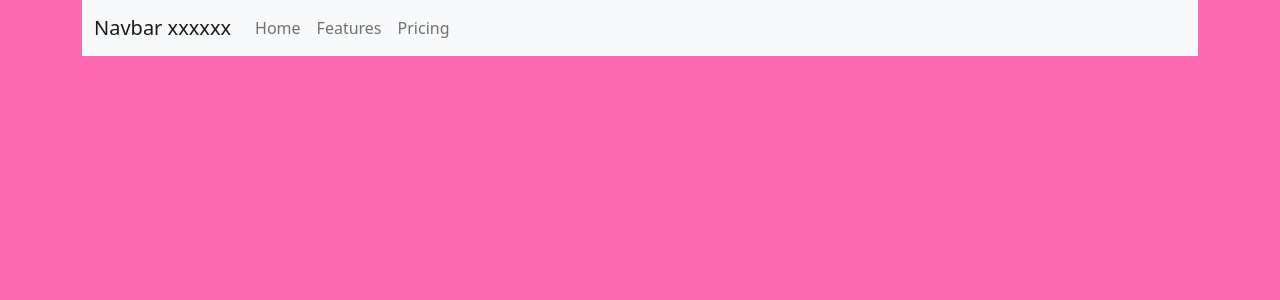
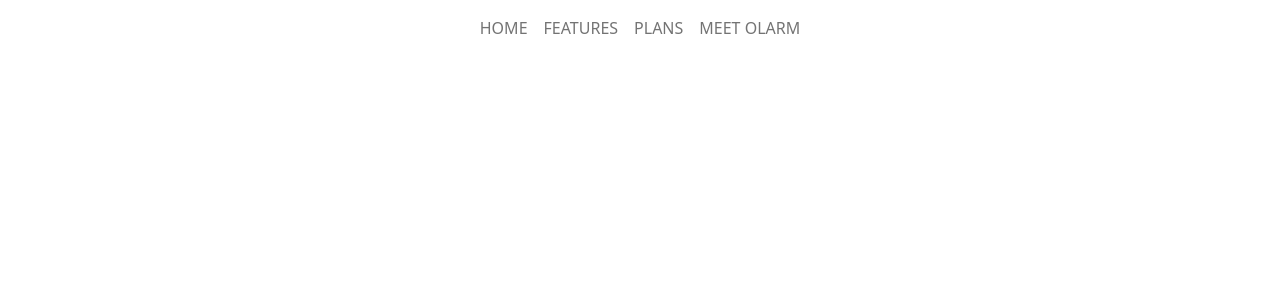
Before and after one commit to Saulnjie/olarm, a React (Create React App) app: page / in a window 1280 px wide. Shown: the top 300 px of the page. Built offline with nearby package versions, Linux system fonts and the light colour scheme.

Commit message:
YAYEEEEET

```diff
--- a/src/App.js
+++ b/src/App.js
@@ -1,22 +1,20 @@
-import "bootstrap/dist/css/bootstrap.min.css";
+import 'bootstrap/dist/css/bootstrap.min.css';
 // import "./scss/styles";
 
-import "./scss/styles.scss";
+import './scss/styles.scss';
 
-import Col from "react-bootstrap/Col";
+import Col from 'react-bootstrap/Col';
 //CUSTOM COMPONENTS
-import Navigation from "../src/components/Navigation";
+import Navigation from '../src/components/Navigation';
 
 function App() {
-  return (
-    <div class="container">
-      <div class="col sm-3"></div>
-      <div class="col sm-6">
-        <Navigation />
-      </div>
-      <div class="col sm-3"></div>
-    </div>
-  );
+	return (
+		<div class='container'>
+			<div class='col sm-10'>
+				<Navigation />
+			</div>
+		</div>
+	);
 }
 
 export default App;
--- a/src/components/Navigation.js
+++ b/src/components/Navigation.js
@@ -1,17 +1,18 @@
-import React from "react";
-import Navbar from "react-bootstrap/Navbar";
-import Container from "react-bootstrap/Container";
-import Nav from "react-bootstrap/Nav";
+import React from 'react';
+import Navbar from 'react-bootstrap/Navbar';
+import Container from 'react-bootstrap/Container';
+import Nav from 'react-bootstrap/Nav';
 
 function Navigation() {
 	return (
-    <Navbar bg="light" variant="light">
+		<Navbar bg='light' variant='light'>
 			<Container>
-        <Navbar.Brand href="#home">Navbar xxxxxx</Navbar.Brand>
-        <Nav className="nav__responsive me-auto">
-          <Nav.Link href="#home">Home</Nav.Link>
-          <Nav.Link href="#features">Features</Nav.Link>
-          <Nav.Link href="#pricing">Pricing</Nav.Link>
+				<img />
+				<Nav className='nav__responsive me-auto'>
+					<Nav.Link href='#home'>HOME</Nav.Link>
+					<Nav.Link href='#features'>FEATURES</Nav.Link>
+					<Nav.Link href='#pricing'>PLANS</Nav.Link>
+					<Nav.Link href='#pricing'>MEET OLARM</Nav.Link>
 				</Nav>
 			</Container>
 		</Navbar>
--- a/src/scss/partials/_nav.scss
+++ b/src/scss/partials/_nav.scss
@@ -1,3 +1,6 @@
-.bg-dark {
-  background-color: $secondary-color !important;
+.me-auto {
+	margin: auto !important;
 }
+.bg-light {
+	--bs-bg-opacity: 0;
+}
--- a/src/scss/styles.scss
+++ b/src/scss/styles.scss
@@ -1,3 +1 @@
-body {
-  background-color: hotpink !important;
-}
+@import './partials/_nav.scss';
```
Lines whose indentation alone changed are shown as unchanged.
